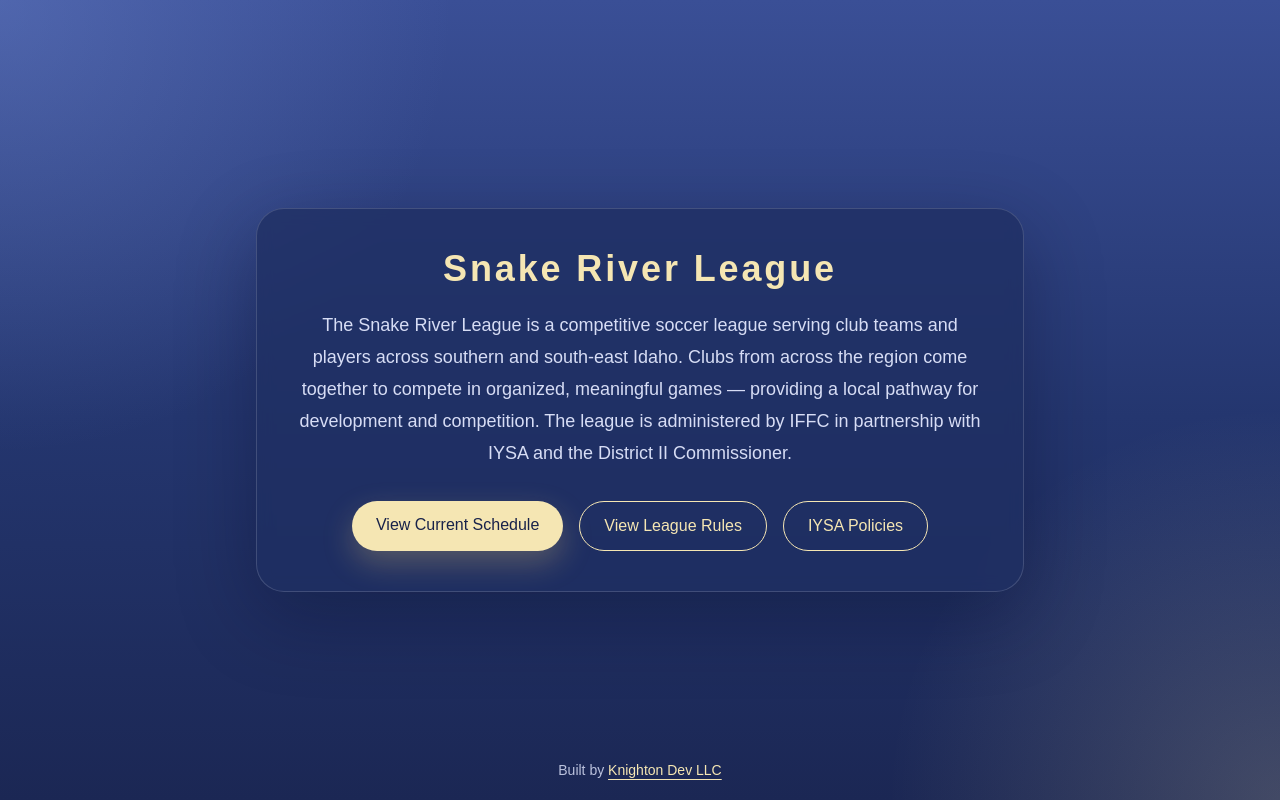
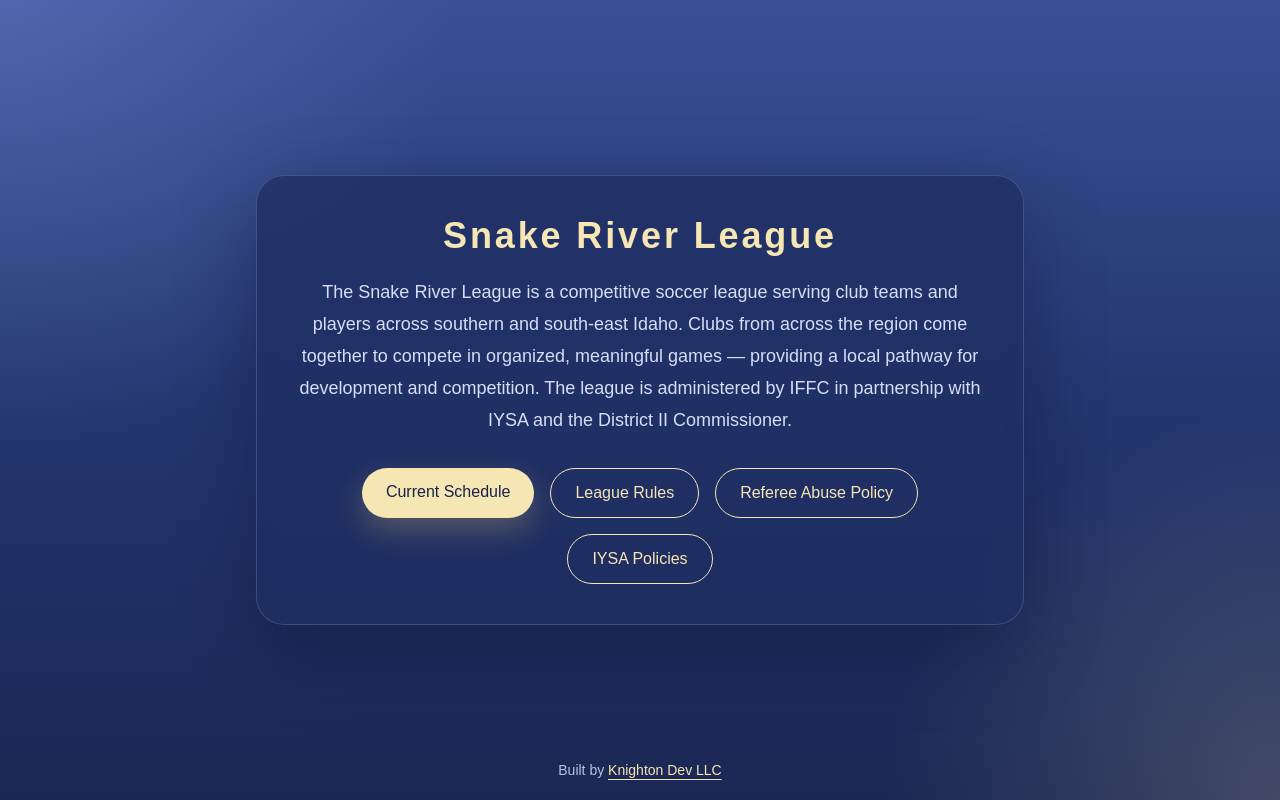
Before and after one commit to Knighton-Dev/snake-river-league, a Next.js app: page / in a window 1280 px wide. Built offline with nearby package versions, Linux system fonts and the light colour scheme.

Commit message:
add cutoff

```diff
--- a/src/app/page.tsx
+++ b/src/app/page.tsx
@@ -1,4 +1,8 @@
+const LEAGUE_END = new Date("2026-06-19T00:00:00-06:00");
+
 export default function Home() {
+  const isOffSeason = new Date() >= LEAGUE_END;
+
   return (
     <div className="relative flex flex-1 items-center justify-center px-6 py-16">
       <main className="w-full max-w-3xl rounded-[28px] border border-white/15 bg-[var(--panel)] p-8 text-center shadow-[0_24px_80px_rgba(3,8,30,0.3)] backdrop-blur-sm sm:p-10">
@@ -13,22 +17,38 @@
           The league is administered by IFFC in partnership with IYSA and the
           District II Commissioner.
         </p>
+        {isOffSeason && (
+          <p className="mt-3 text-base leading-7 text-[var(--copy)]/75">
+            The current season has concluded. The league is expected to return
+            in Fall 2026 — check back for schedule updates.
+          </p>
+        )}
         <div className="mt-8 flex flex-wrap justify-center gap-4">
+          {!isOffSeason && (
           <a
             className="inline-flex rounded-full bg-[var(--accent)] px-6 py-3 font-medium text-[#18224a] shadow-[0_12px_30px_rgba(215,187,111,0.3)] transition-colors hover:bg-[var(--accent-strong)] hover:text-[#10183a]"
             href="https://system.gotsport.com/org_event/events/50506"
             target="_blank"
             rel="noopener noreferrer"
           >
-            View Current Schedule
+            Current Schedule
           </a>
+          )}
           <a
             className="inline-flex rounded-full border border-[var(--accent)] px-6 py-3 font-medium text-[var(--accent)] transition-colors hover:bg-[var(--accent)] hover:text-[#18224a]"
             href="https://2hg2avs4i0pxg1ls.public.blob.vercel-storage.com/srl-rules.pdf"
             target="_blank"
             rel="noopener noreferrer"
           >
-            View League Rules
+            League Rules
+          </a>
+          <a
+            className="inline-flex rounded-full border border-[var(--accent)] px-6 py-3 font-medium text-[var(--accent)] transition-colors hover:bg-[var(--accent)] hover:text-[#18224a]"
+            href="https://www.idahoyouthsoccer.org/wp-content/uploads/sites/171/2024/07/zero_tolerance_referee_abuse_addendum_-_jun_2022.pdf"
+            target="_blank"
+            rel="noopener noreferrer"
+          >
+            Referee Abuse Policy
           </a>
           <a
             className="inline-flex rounded-full border border-[var(--accent)] px-6 py-3 font-medium text-[var(--accent)] transition-colors hover:bg-[var(--accent)] hover:text-[#18224a]"
```
